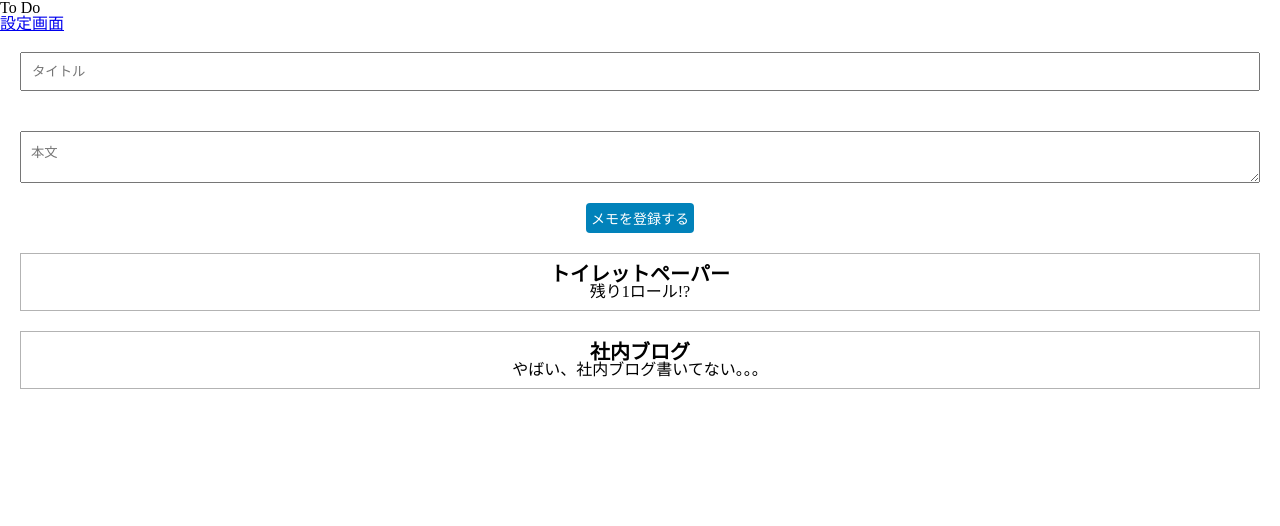
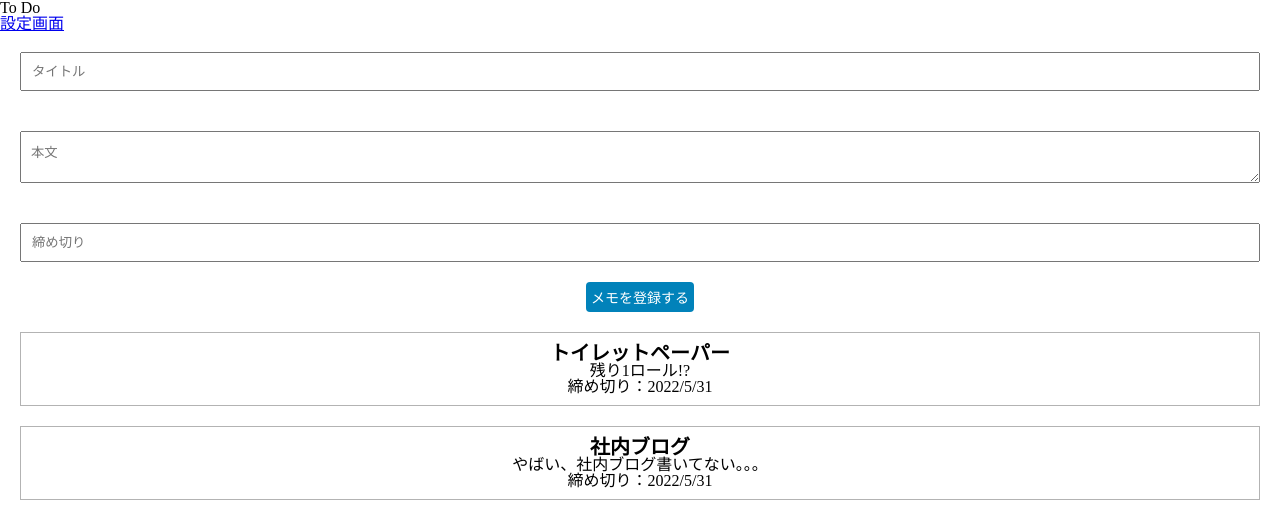
Before and after one commit to JuntaHara/ToDo_App, a React (Create React App) app: page / in a window 1280 px wide. Shown: the top 526 px of the page. Built offline with nearby package versions, Linux system fonts and the light colour scheme.

Commit message:
締め切り追加

```diff
--- a/src/components/memo.js
+++ b/src/components/memo.js
@@ -6,6 +6,7 @@ function Memo(props) {
         <li className={styles.memoWrap}>
             <h3 className={styles.memoTitle}>{props.title}</h3>
             <p className={styles.memoMessage}>{props.message}</p>
+            <p className={styles.memoDeadline}>締め切り：{props.deadline}</p>
         </li>
     )
 }
--- a/src/components/memoForm.js
+++ b/src/components/memoForm.js
@@ -22,6 +22,13 @@ function Memoform(props) {
             message:e.target.value
         });
     }
+    function deadlineChange(e) {
+        console.log('deadlineChange', e.target.value);
+        setDraft({
+            ...draft,
+            deadline:e.target.value
+        });
+    }
 
     function memoSubmit() {
         console.log('memoSubmit', draft);
@@ -32,6 +39,7 @@ function Memoform(props) {
         <div className={styles.memoFormWrap}>
             <Input onChangeHandler={titleChange} placeholder="タイトル" value={draft.title || ""}></Input>
             <Textarea onChangeHandler={messageChange} placeholder="本文" value={draft.message || ""}></Textarea>
+            <Input onChangeHandler={deadlineChange} placeholder="締め切り" value={draft.deadline || ""}></Input>
             <Button onClickHandler={memoSubmit}>メモを登録する</Button>
         </div>
     )
--- a/src/components/memoList.js
+++ b/src/components/memoList.js
@@ -5,7 +5,7 @@ function MemoList(props) {
     console.log('memoList.jsのprops', props.memos);
     return(
         <ul>
-            {props.memos.map((memo, index) => <Memo key={index} title={memo.title} message={memo.message}/>)}
+            {props.memos.map((memo, index) => <Memo key={index} title={memo.title} message={memo.message} deadline={memo.deadline}/>)}
         </ul>
     )
 }
--- a/src/pages/top.js
+++ b/src/pages/top.js
@@ -9,12 +9,14 @@ function Top() {
       {
         id: '1',
         title: 'トイレットペーパー',
-        message: '残り1ロール!?'
+        message: '残り1ロール!?',
+        deadline: '2022/5/31'
       },
       {
         id: '2',
         title: '社内ブログ',
-        message: 'やばい、社内ブログ書いてない。。。'
+        message: 'やばい、社内ブログ書いてない。。。',
+        deadline: '2022/5/31'
       }
     ]);
 
```
